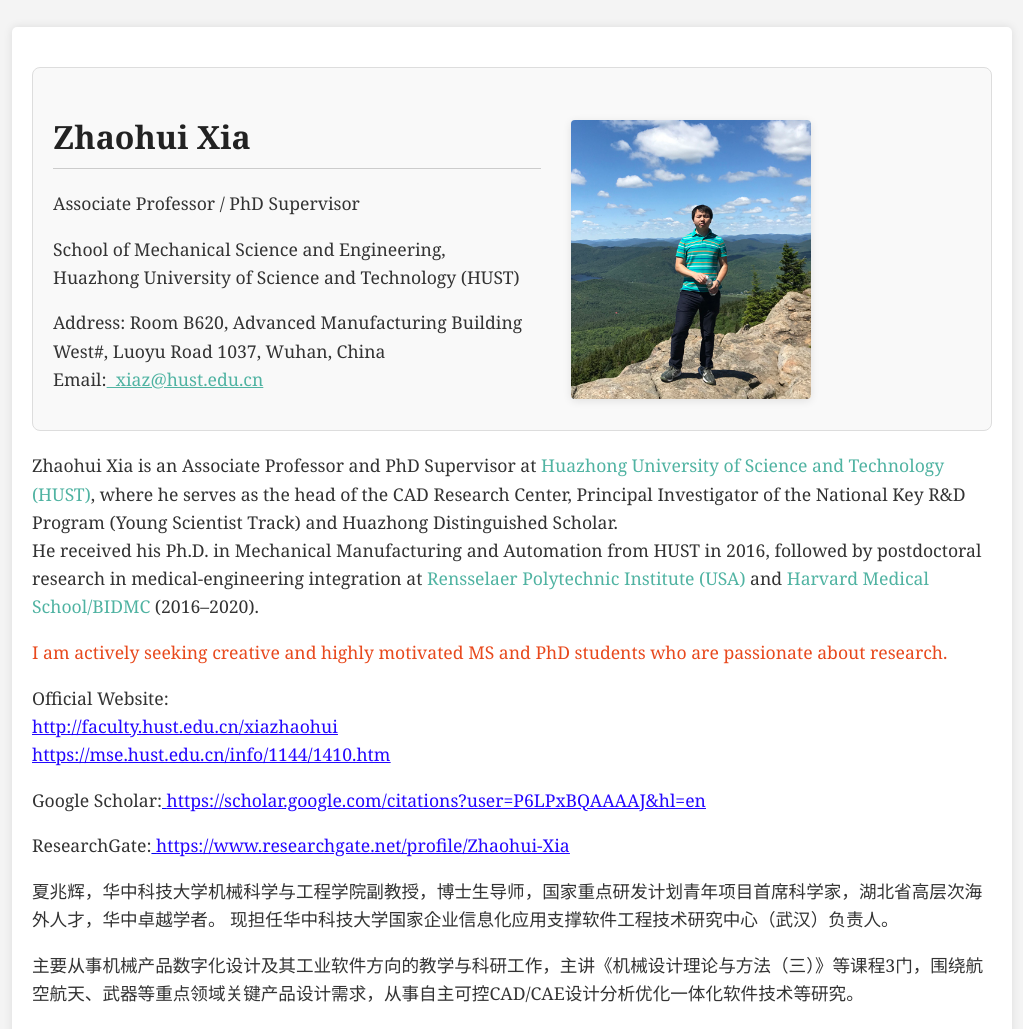
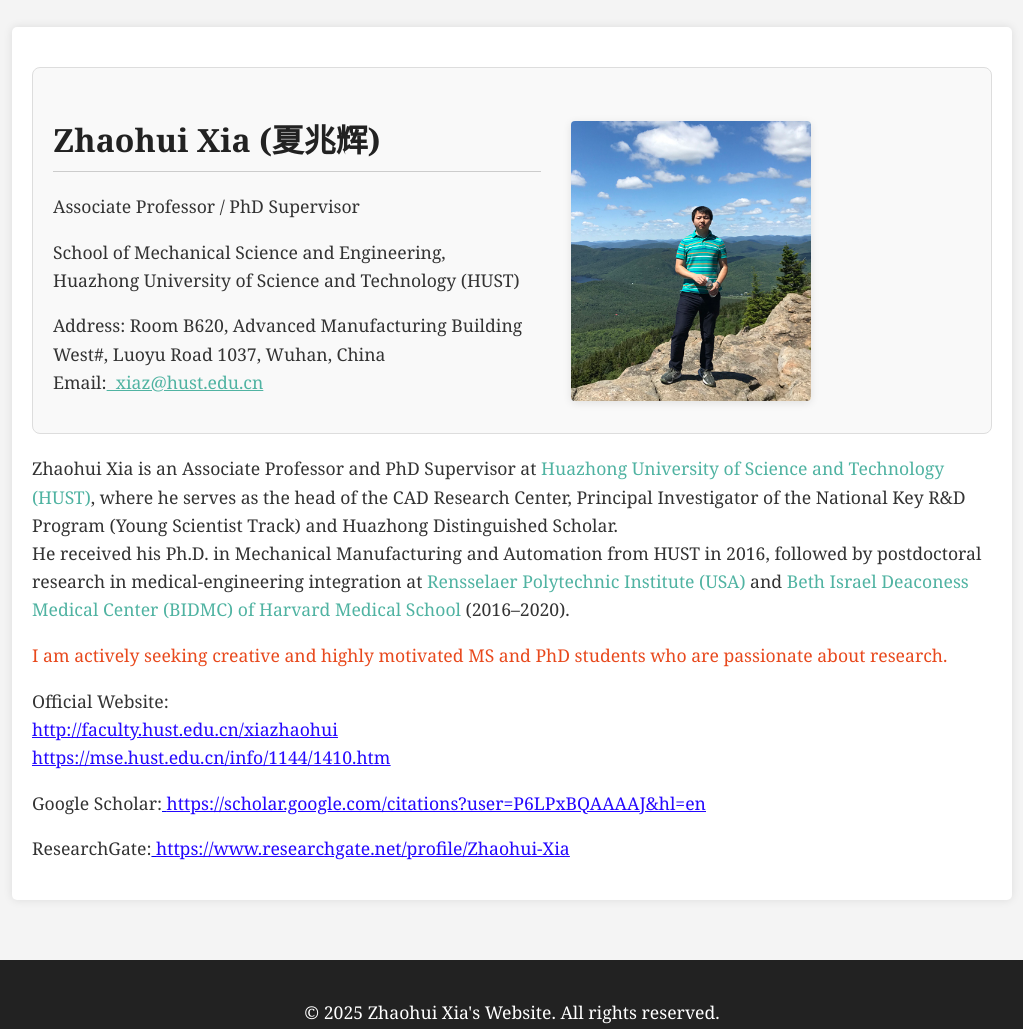
Before and after one commit to zhaohui-xia/zhaohui-xia.github.io, a plain HTML site: page index.html in a window 1280 px wide. Shown: the part 321-1350 px from the top of the page, without its empty margins (128-1151 px from the left). Drawn offline with Linux system fonts and the light colour scheme.

Commit message:
update a little information

```diff
--- a/index.html
+++ b/index.html
@@ -6,7 +6,7 @@
     <meta name="viewport" content="width=device-width, initial-scale=1.0">
     <title>Zhaohui Xia's Academic Website - Huazhong University of Science and Technology</title>
     <meta name="description"
-        content="Zhaohui Xia's Website, computational design for additive manufacturing, geometric modeling, topology optimization, isogeometric analysis, and artificial intelligence, etc., which aim to develope design methods and computer tools to advance multi-physics applications.">
+        content="Zhaohui Xia (夏兆辉)'s Website, computational design for additive manufacturing, geometric modeling, topology optimization, isogeometric analysis, and artificial intelligence, etc., which aim to develope design methods and computer tools to advance multi-physics applications.">
     <meta name="keywords"
         content="computational design for additive manufacturing, geometric modeling, topology optimization, isogeometric analysis, and artificial intelligence, etc. 结构智能设计, 拓扑优化, 等几何分析, 并行计算, 人工智能, 深度学习">
     <link rel="stylesheet" href="styles.css">
@@ -90,7 +90,7 @@
         {
             "@context": "https://schema.org",
             "@type": "Person",
-            "name": "Zhaohui Xia 夏兆辉",
+            "name": "Zhaohui Xia (夏兆辉)",
             "affiliation": "Huazhong University of Science and Technology",
             "url": "https://zhaohui-xia.github.io",
              "sameAs": [
@@ -120,7 +120,7 @@
         <section>
             <div class="content-box">
                 <div class="text-section">
-                    <h2>Zhaohui Xia</h2>
+                    <h2>Zhaohui Xia (夏兆辉)</h2>
                     <p></p>
                     <p>Associate Professor / PhD Supervisor</p>
                     <p>School of Mechanical Science and Engineering, <br>Huazhong University of Science and Technology (HUST)</p>
@@ -141,7 +141,7 @@
                 <br>
                 He received his Ph.D. in Mechanical Manufacturing and Automation from HUST in 2016, followed by postdoctoral
                 research in medical-engineering integration at <span style="color: #50b3a2;">Rensselaer Polytechnic Institute
-                    (USA)</span> and <span style="color: #50b3a2;">Harvard Medical School/BIDMC</span> (2016–2020).
+                    (USA)</span> and <span style="color: #50b3a2;">Beth Israel Deaconess Medical Center (BIDMC) of Harvard Medical School</span> (2016–2020).
             </p>
             <p style="color: #e8491d;">
                 I am actively seeking creative and highly motivated MS and PhD students who are passionate about research.
@@ -158,11 +158,6 @@
             <p>ResearchGate:<a href="https://www.researchgate.net/profile/Zhaohui-Xia"> <span
                         style="text-decoration: underline;color: #2407fe;">https://www.researchgate.net/profile/Zhaohui-Xia</span></a>
             </p>
-            <p>夏兆辉，华中科技大学机械科学与工程学院副教授，博士生导师，国家重点研发计划青年项目首席科学家，湖北省高层次海外人才，华中卓越学者。
-                现担任华中科技大学国家企业信息化应用支撑软件工程技术研究中心（武汉）负责人。
-            </p>
-            <p>主要从事机械产品数字化设计及其工业软件方向的教学与科研工作，主讲《机械设计理论与方法（三）》等课程3门，围绕航空航天、武器等重点领域关键产品设计需求，从事自主可控CAD/CAE设计分析优化一体化软件技术等研究。
-            </p>
         </section>
     </main>
     <footer>
```
Also changed, not shown: members.html (+20 -2 lines), publications.html (+1 -1 lines), research.html (+1 -1 lines).
